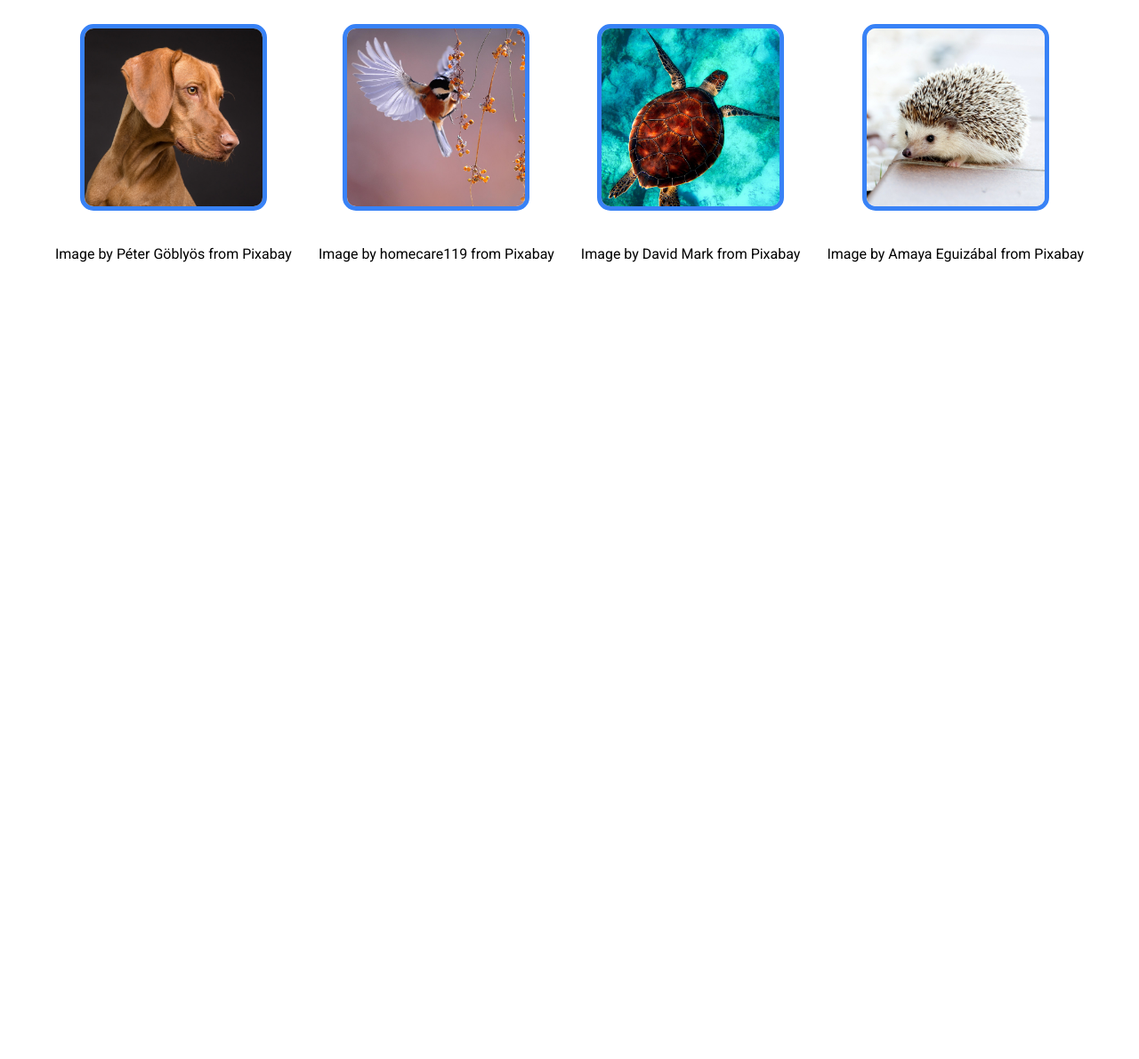
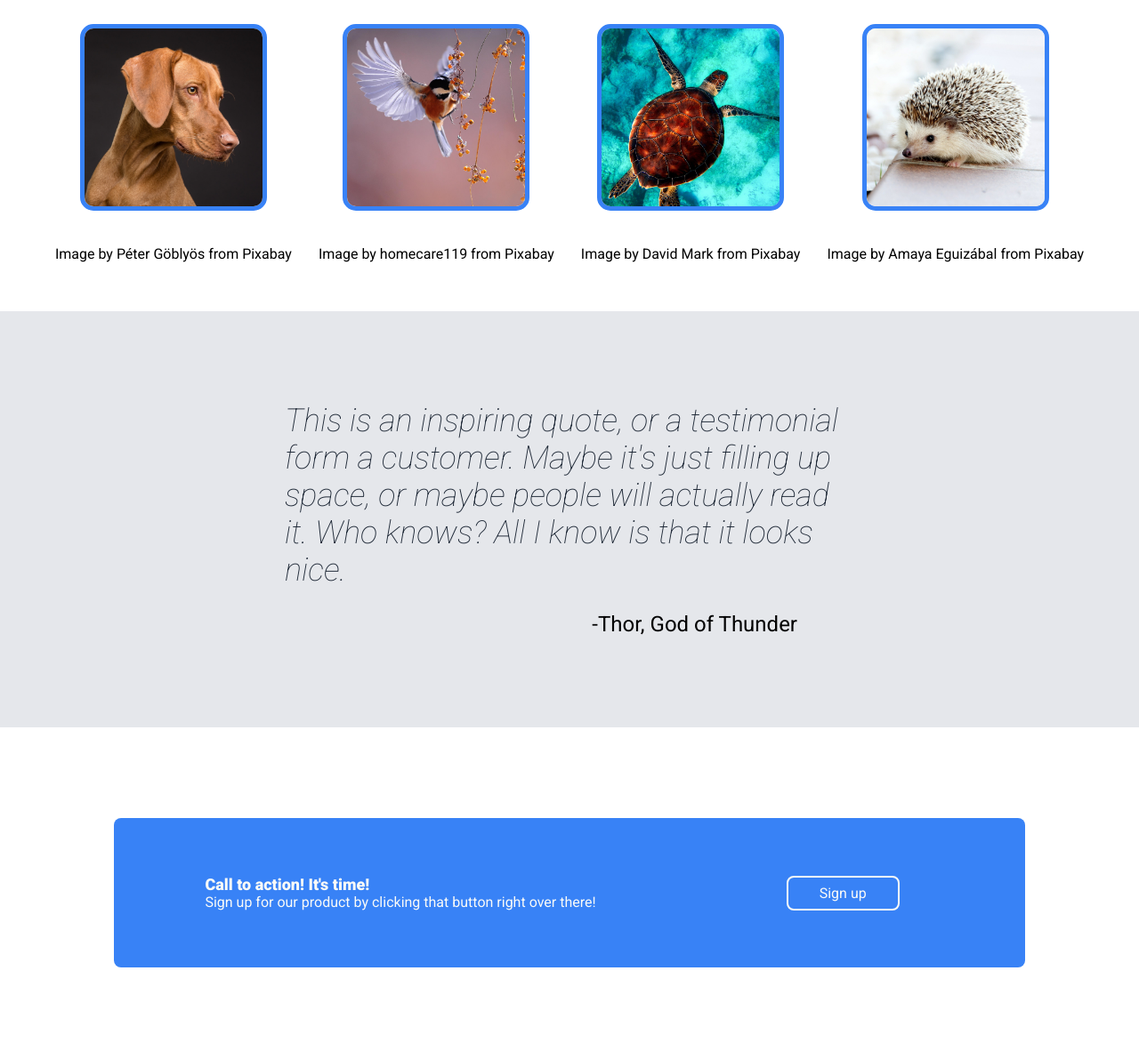
Before and after one commit to uwuzumaki/top-landing-page, a plain HTML site: page index.html in a window 1280 px wide. Shown: the part 747-1938 px from the top of the page at 89% size. Before the commit the page ends 1097 px from the top, so only its background shows below. Drawn offline with Linux system fonts and the light colour scheme.

Commit message:
Added quote and call to action sections.

```diff
--- a/index.html
+++ b/index.html
@@ -137,6 +137,27 @@
           </div>
         </div>
       </div>
+      <div class="quote-container">
+        <div class="quote-wrapper">
+          This is an inspiring quote, or a testimonial form a customer. Maybe
+          it's just filling up space, or maybe people will actually read it. Who
+          knows? All I know is that it looks nice.
+        </div>
+        <div class="author-wrapper">-Thor, God of Thunder</div>
+      </div>
+      <div>
+        <div class="cta-wrapper">
+          <div class="cta-left">
+            <div class="cta-left-top">Call to action! It's time!</div>
+            <div>
+              Sign up for our product by clicking that button right over there!
+            </div>
+          </div>
+          <div class="cta-right">
+            <div class="cta-right-button">Sign up</div>
+          </div>
+        </div>
+      </div>
     </div>
   </body>
 </html>
--- a/styles.css
+++ b/styles.css
@@ -1,5 +1,4 @@
-@import url("https://fonts.googleapis.com/css2?family=Roboto:ital,wght@0,400;0,900;1,400&display=swap");
-
+@import url("https://fonts.googleapis.com/css2?family=Roboto:ital,wght@0,400;0,900;1,100;1,400&display=swap");
 *,
 html,
 body {
@@ -197,3 +196,63 @@ a {
   text-align: center;
   padding: 15px;
 }
+
+.quote-container {
+  background-color: #e5e7eb;
+  display: flex;
+  flex-direction: column;
+  justify-content: center;
+  align-items: center;
+}
+
+.quote-wrapper {
+  font-size: 36px;
+  margin: 8% 25% 2% 25%;
+  color: #1f2937;
+  font-style: italic;
+  font-weight: 100;
+}
+
+.author-wrapper {
+  width: 40%;
+  font-size: 24px;
+  font-weight: 400;
+  margin-bottom: 8%;
+  display: flex;
+  justify-content: flex-end;
+  align-items: flex-end;
+}
+
+.cta-wrapper {
+  margin: 8% 10%;
+  padding: 5% 8%;
+  border-radius: 8px;
+  color: #f9faf8;
+  background-color: #3882f6;
+  display: flex;
+  justify-content: space-between;
+  align-items: center;
+}
+
+.cta-left {
+  flex: 3;
+}
+
+.cta-left-top {
+  font-weight: 900;
+  font-size: 18px;
+}
+
+.cta-right {
+  flex: 1;
+  display: flex;
+  justify-content: center;
+}
+
+.cta-right-button {
+  border-width: 2px;
+  border-radius: 8px;
+  border-color: #f9faf8;
+  border-style: solid;
+  padding: 8px 35px;
+}
```
